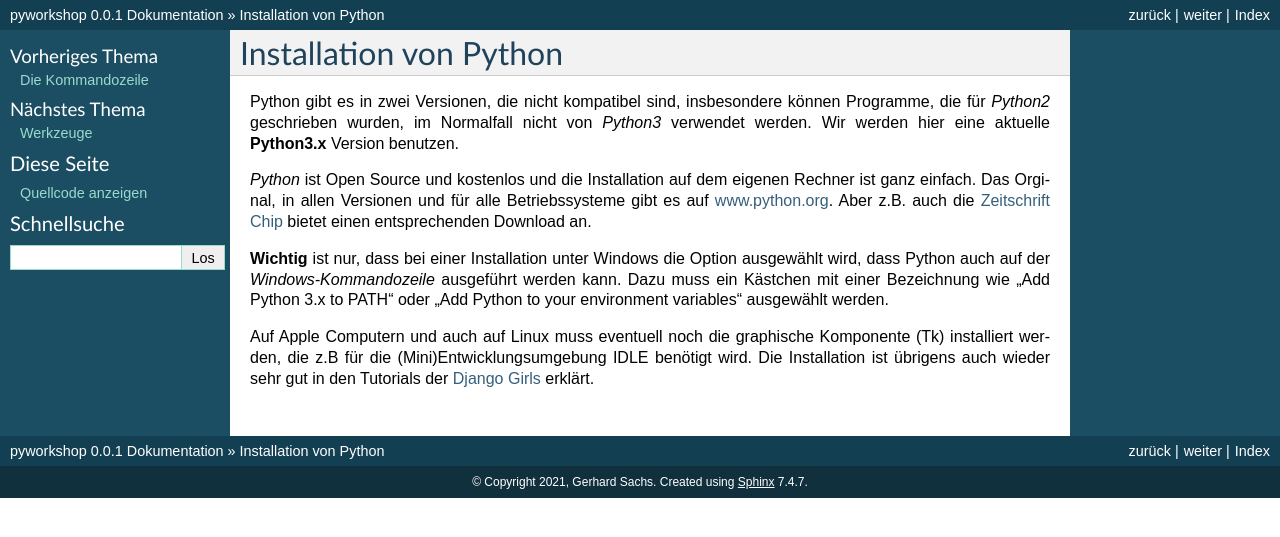
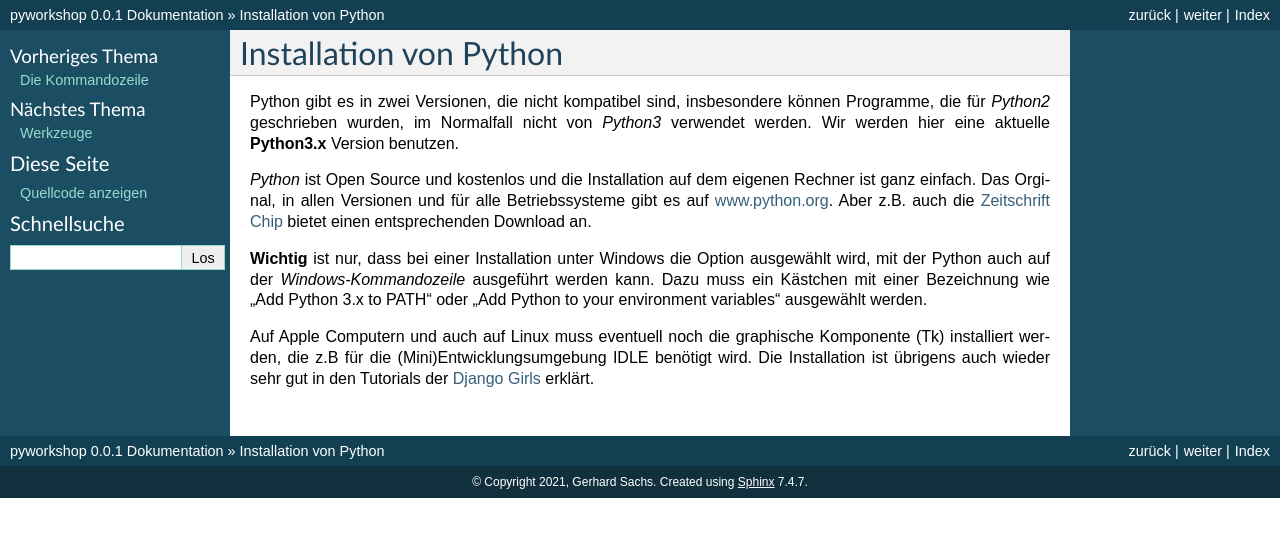
Before and after one commit to gerpark/pyworkshop, a Sphinx documentation site: the page built from docs/source/installation.rst, in a window 1280 px wide. Shown: the top 537 px of the page. Built offline with Sphinx 7.4.7, drawn with Linux system fonts in a browser that asks for light colours.

Commit message:
sah: stil

```diff
--- a/docs/source/installation.rst
+++ b/docs/source/installation.rst
@@ -18,7 +18,7 @@ bietet einen entsprechenden Download an.
 .. _myinstallation-hint:
 
 **Wichtig** ist nur, dass bei einer Installation unter Windows die Option ausgewählt wird,
-dass Python auch auf der *Windows-Kommandozeile* ausgeführt werden kann.
+mit der Python auch auf der *Windows-Kommandozeile* ausgeführt werden kann.
 Dazu muss ein Kästchen mit einer Bezeichnung wie "Add Python 3.x to PATH" oder "Add Python to
 your environment variables" ausgewählt werden.
 
```
